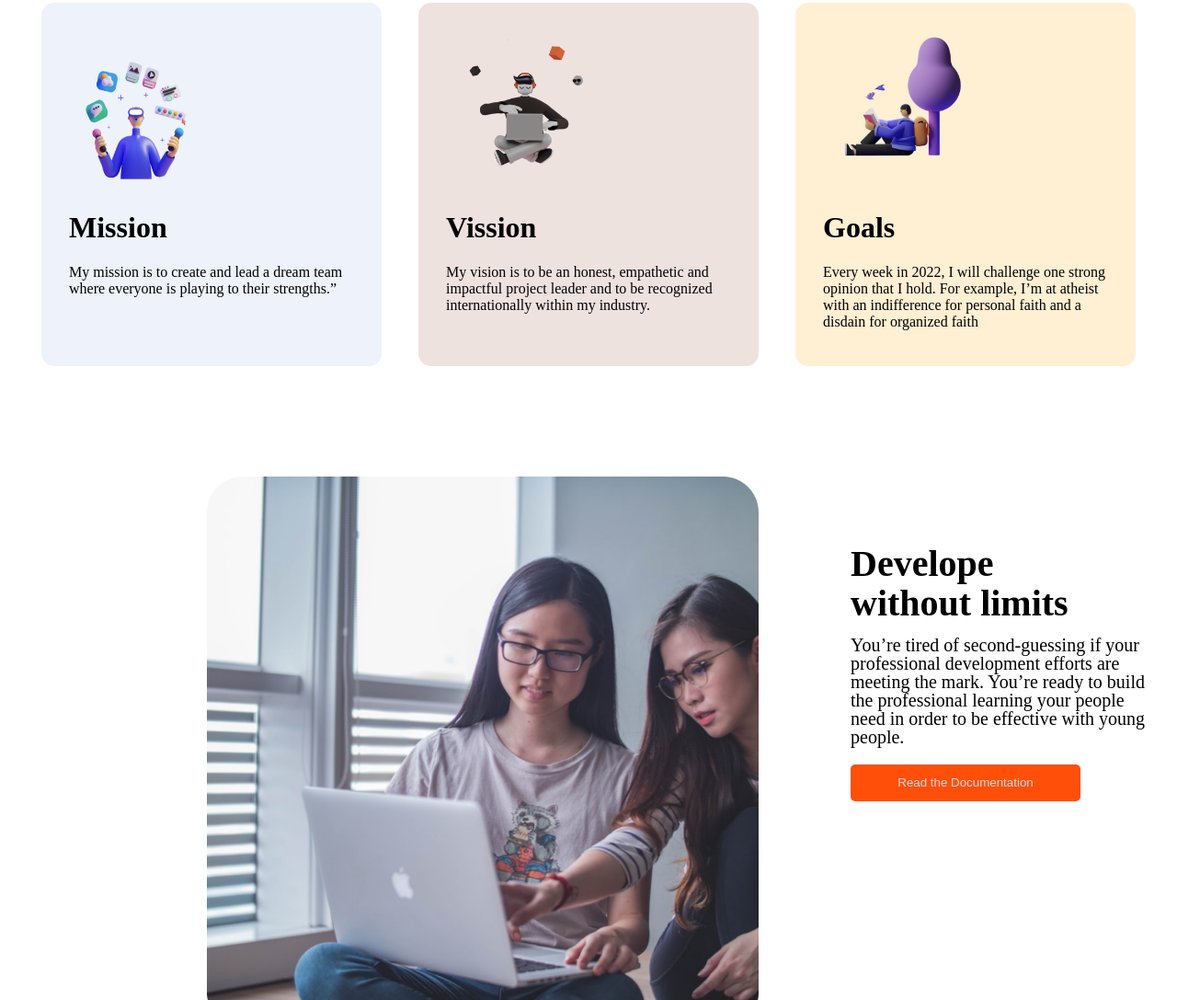
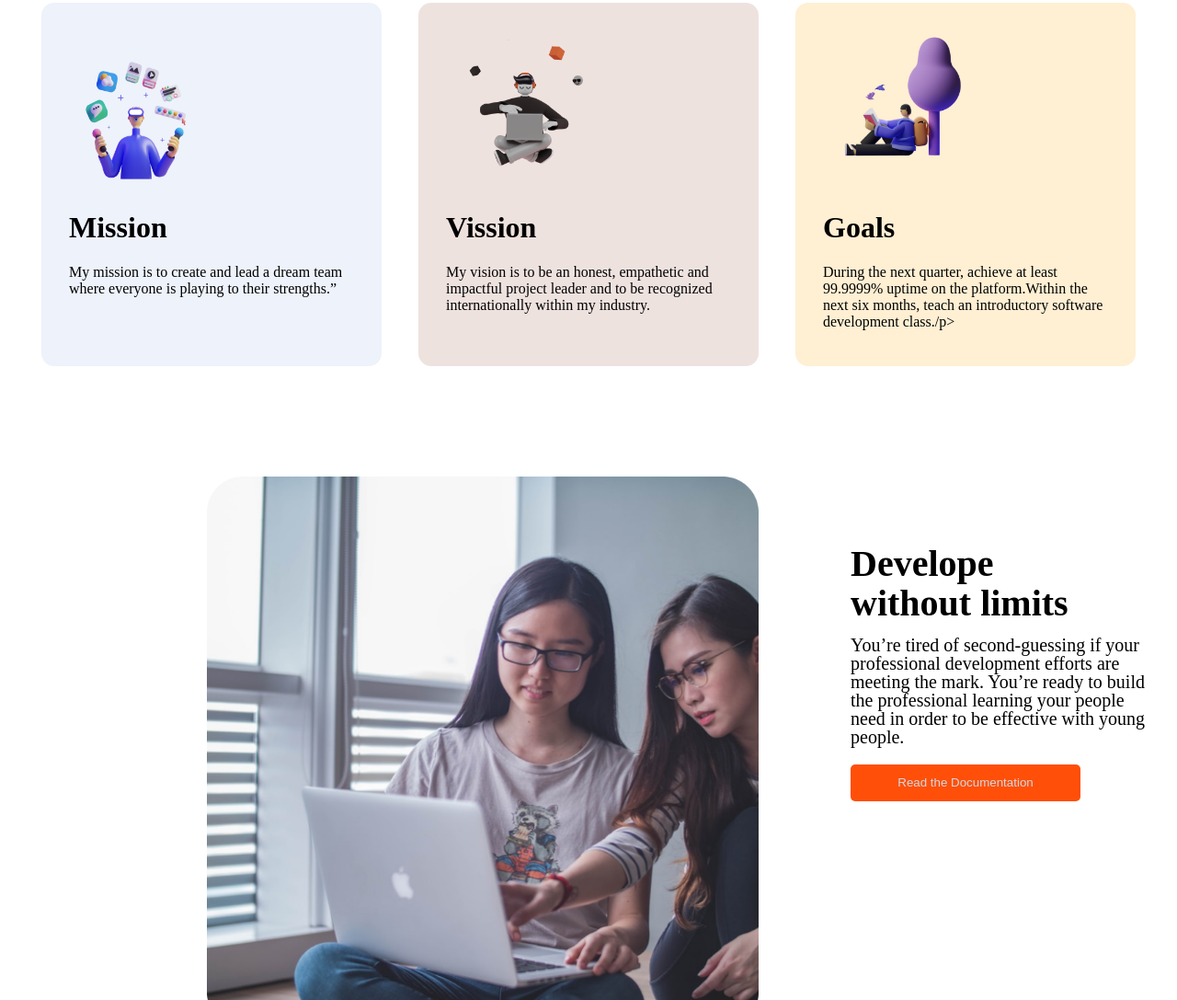
Before and after one commit to saymasnigdha/simple-html-css-web-design, a plain HTML site: page index.html in a window 1280 px wide. Shown: the part 760-1847 px from the top of the page at 92% size. Drawn offline with Linux system fonts and the light colour scheme.

Commit message:
change goals info

```diff
--- a/index.html
+++ b/index.html
@@ -45,8 +45,7 @@
             <div class="card-three">
                 <img src="./images/illustrators/illustrator-3.png" alt="">
                 <h1>Goals</h1>
-                <p>Every week in 2022, I will challenge one strong opinion that I hold. For example, I’m at atheist with
-                    an indifference for personal faith and a disdain for organized faith</p>
+                <p>During the next quarter, achieve at least 99.9999% uptime on the platform.Within the next six months, teach an introductory software development class./p>
             </div>
         </div>
         <div class="document">
```
